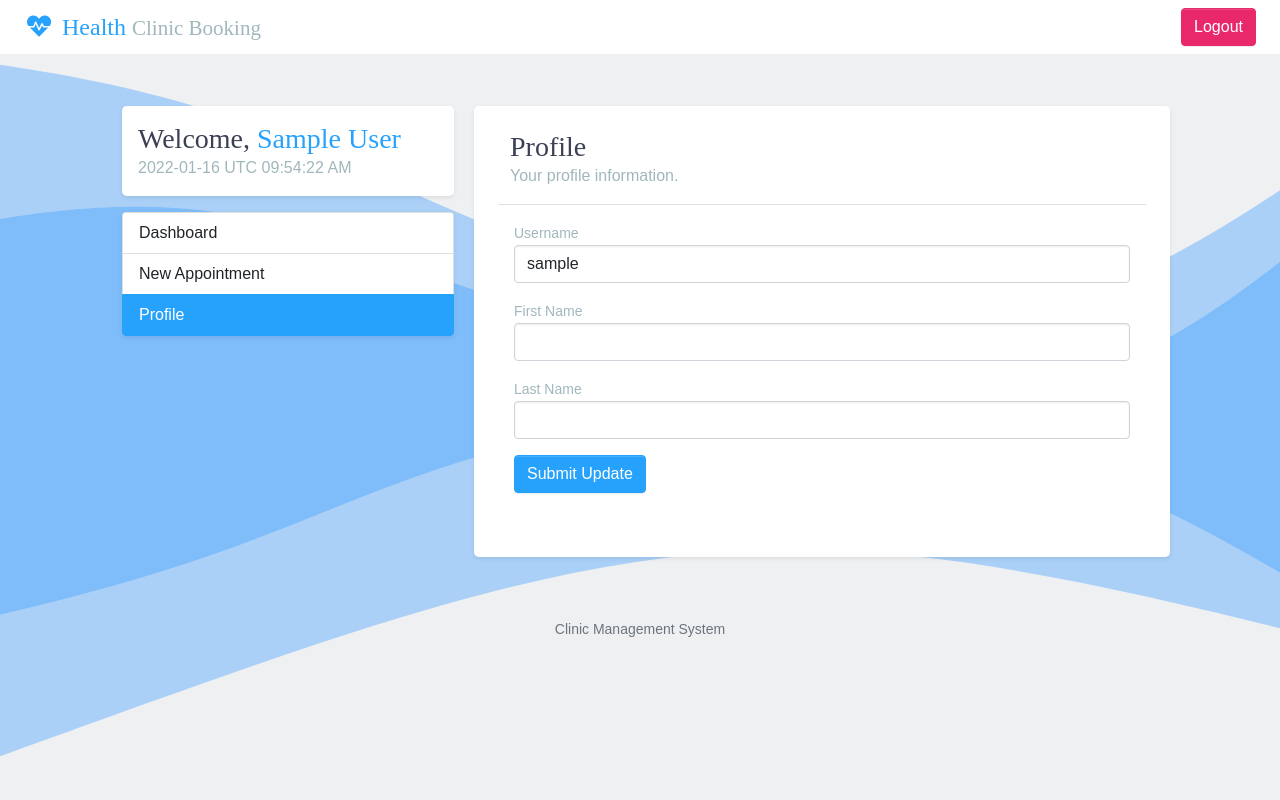
After one commit to ad4mny/clinic-booking-system, a CodeIgniter app: page /clinic-booking-system/profile/update in a window 1280 px wide. The commit adds this page. Run offline with CodeIgniter, Linux system fonts and the light colour scheme; the visitor is signed in with stand-in values (Sample User, id 1); tables that the repository leaves empty or names only in its code hold one stand-in row (values such as "Sample post"); data that the repository does not hold is empty; some libraries are stand-ins or nearby versions; some web fonts are replaced.

Commit message:
added profile module

```diff
--- a/application/config/routes.php
+++ b/application/config/routes.php
@@ -13,6 +13,8 @@ $route['logout'] = 'LoginController/logout';
 
 $route['(:any)'] = 'PatientController/index/$1';
 $route['schedule/book/(:num)'] = 'PatientController/setScheduleBooking/$1';
+$route['profile/update'] = 'PatientController/getProfileUpdate/$1';
+$route['profile/update/submit'] = 'PatientController/setProfileUpdate';
 
 $route['doctor/(:any)'] = 'DoctorController/index/$1';
 
--- a/application/controllers/PatientController.php
+++ b/application/controllers/PatientController.php
@@ -15,6 +15,10 @@ class PatientController extends CI_Controller
         $this->load->view('templates/NavigationTemplate');
 
         switch ($page) {
+            case 'profile':
+                $data['profiles'] = $this->getProfileInfo();
+                $this->load->view('ProfileView', $data);
+                break;
             case 'appointment':
                 $data['schedules'] = $this->getAvailableAppointmentList();
                 $this->load->view('AppointmentView', $data);
@@ -47,4 +51,32 @@ class PatientController extends CI_Controller
         }
         redirect(base_url() . 'dashboard');
     }
+
+    public function getProfileInfo()
+    {
+        return $this->PatientModel->getProfileInfo();
+    }
+
+    public function getProfileUpdate()
+    {
+        $data['profiles'] = $this->getProfileInfo();
+        $this->load->view('templates/HeaderTemplate');
+        $this->load->view('templates/NavigationTemplate');
+        $this->load->view('ProfileUpdateView', $data);
+        $this->load->view('templates/FooterTemplate');
+    }
+
+    public function setProfileUpdate()
+    {
+        $username = $this->input->post('username');
+        $firstName = $this->input->post('firstName');
+        $lastName = $this->input->post('lastName');
+
+        if ($this->PatientModel->setProfileUpdate($username, $firstName, $lastName) != false) {
+            $this->session->set_tempdata('notice', 'Success updating the profile.');
+        } else {
+            $this->session->set_tempdata('error', 'Failed updating the profile.');
+        }
+        redirect(base_url() . 'profile');
+    }
 }
--- a/application/models/PatientModel.php
+++ b/application/models/PatientModel.php
@@ -44,4 +44,24 @@ class PatientModel extends CI_Model
         $this->db->where('appointmentID', $appointmentID);
         return $this->db->update('appointments', $appointments);
     }
+
+    public function getProfileInfo()
+    {
+        $this->db->select('*');
+        $this->db->from('users');
+        $this->db->where('userID', $_SESSION['userID']);
+        return $this->db->get()->row_array();
+    }
+
+    public function setProfileUpdate($username, $firstName, $lastName)
+    {
+        $users = array(
+            'username' => $username,
+            'firstName' => $firstName,
+            'lastName' => $lastName
+        );
+        $this->db->where('userID', $_SESSION['userID']);
+        return $this->db->update('users', $users);
+    }
+
 }
--- /dev/null
+++ b/application/views/ProfileUpdateView.php
@@ -0,0 +1,42 @@
+<div class="col bg-white p-4 pb-5 rounded-3 shadow-sm m-1">
+    <div class="row border-bottom m-auto">
+        <div class="col">
+            <h3 class="text-dark mb-0">Profile</h3>
+            <p class="text-secondary">Your profile information.</p>
+        </div>
+    </div>
+    <?php
+    if (
+        isset($profiles) &&
+        is_array($profiles) &&
+        !empty($profiles) &&
+        $profiles !== false
+    ) {
+    ?>
+        <div class="row m-1 my-3">
+            <div class="col-12 ">
+                <form class="row g-3" method="post" action="<?php echo base_url(); ?>profile/update/submit">
+                    <div class="col-12">
+                        <small class="text-secondary">Username</small>
+                        <input type="text" class="form-control" name="username" value="<?php echo $profiles['username']; ?>">
+                    </div>
+                    <div class="col-12">
+                        <small class="text-secondary ">First Name</small>
+                        <input type="text" class="form-control" name="firstName" value="<?php echo $profiles['firstName']; ?>">
+                    </div>
+                    <div class="col-12">
+                        <small class="text-secondary ">Last Name</small>
+                        <input type="text" class="form-control" name="lastName" value="<?php echo $profiles['lastName']; ?>">
+                    </div>
+                    <div class="col-12">
+                        <button class="btn btn-primary text-white">
+                            Submit Update
+                        </button>
+                    </div>
+                </form>
+            </div>
+        </div>
+    <?php
+    }
+    ?>
+</div>
--- a/application/views/templates/NavigationTemplate.php
+++ b/application/views/templates/NavigationTemplate.php
@@ -1,12 +1,13 @@
     <nav class="navbar navbar-light bg-white px-4">
-        <span class="navbar-brand mb-0 text-white d-flex">
+        <a href="<?php echo base_url(); ?>dashboard" class="text-decoration-none d-flex py-1">
             <h4 class="text-primary mb-0 me-2">
                 <i class="fas fa-heartbeat fa-fw"></i>
             </h4>
             <h4 class="text-primary mb-0">
                 Health <small class="text-secondary">Clinic Booking</small>
             </h4>
-        </span>
+        </a>
+        <a href="<?php echo base_url(); ?>logout" class="btn btn-danger text-white">Logout</a>
     </nav>
 
     <div class="container p-5">
@@ -23,6 +24,5 @@
                     <a href="<?php echo base_url(); ?>dashboard" class="list-group-item list-group-item-action <?php if ($this->uri->segment(1) == 'dashboard') echo 'active'; ?>">Dashboard</a>
                     <a href="<?php echo base_url(); ?>appointment" class="list-group-item list-group-item-action <?php if ($this->uri->segment(1) == 'appointment') echo 'active'; ?>">New Appointment</a>
                     <a href="<?php echo base_url(); ?>profile" class="list-group-item list-group-item-action <?php if ($this->uri->segment(1) == 'profile') echo 'active'; ?>">Profile</a>
-                    <a href="<?php echo base_url(); ?>logout" class="list-group-item list-group-item-action text-danger <?php if ($this->uri->segment(1) == 'logout') echo 'active'; ?>">Logout</a>
                 </div>
             </div>
```
Also changed, not shown: application/views/ProfileView.php (added, +32 -0 lines).
